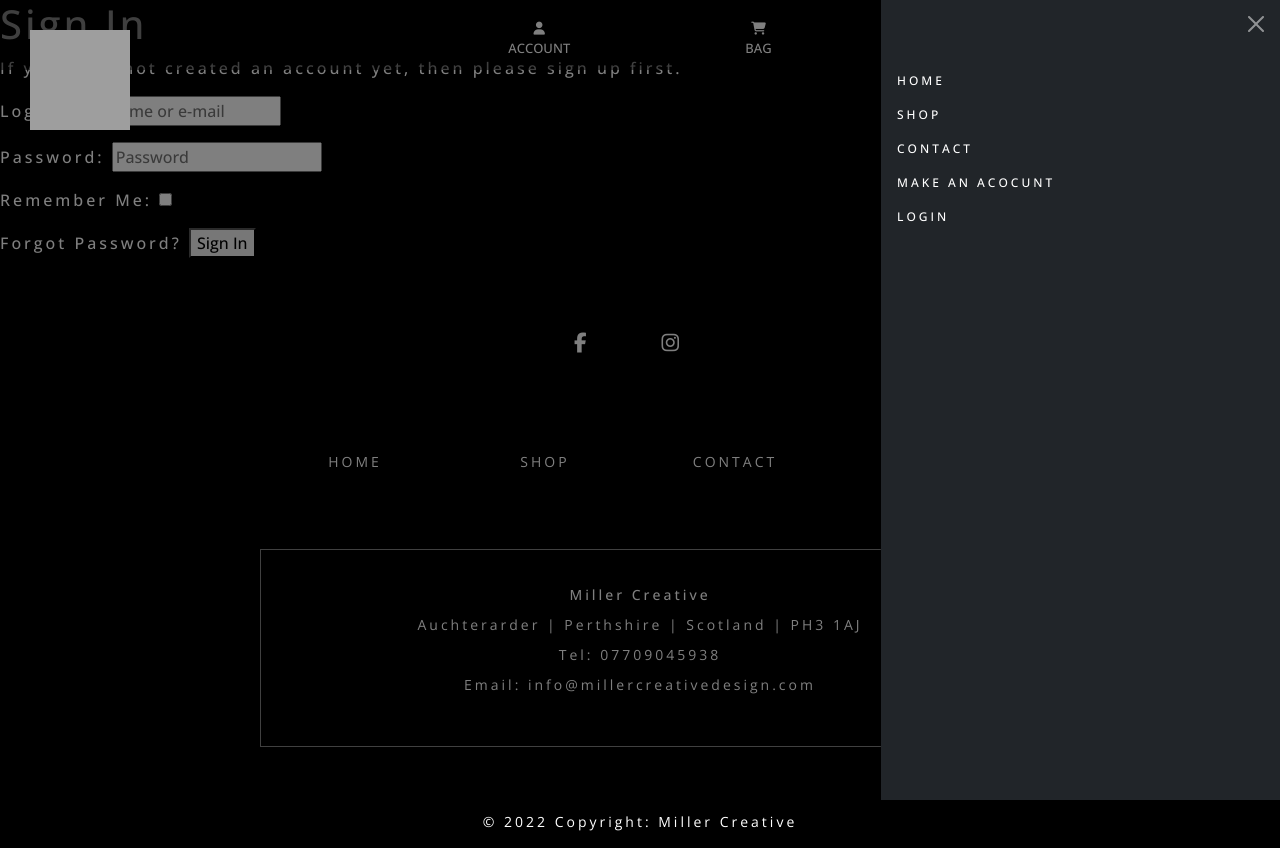
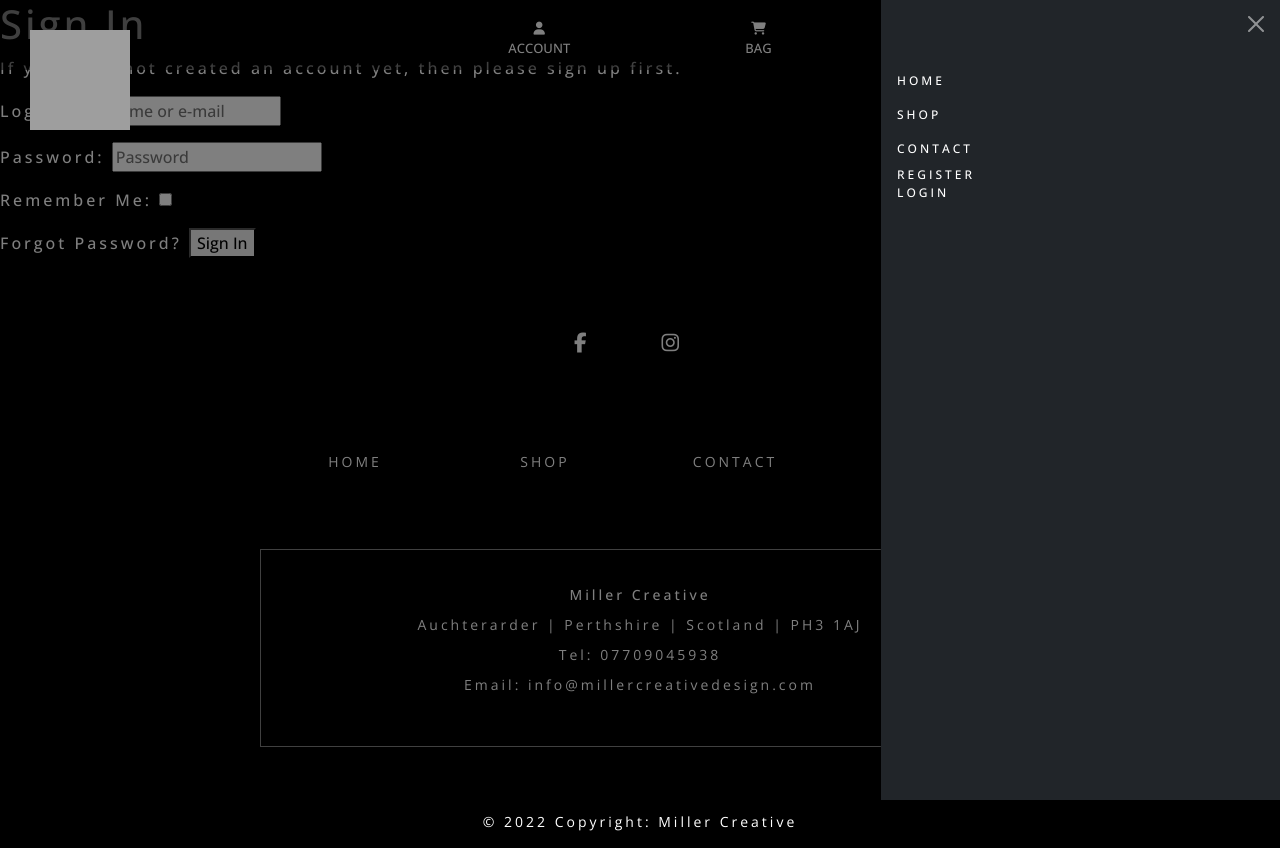
Before and after one commit to SteveMiller7/miller_creative, a Django app: page /accounts/login/ in a window 1280 px wide, after a click that opens the changed part. Run offline with Django 3.2, Linux system fonts and the light colour scheme; some libraries are stand-ins or nearby versions; grey boxes are pictures that could not be loaded.

Commit message:
Updated nav links in off canvas

```diff
--- a/templates/base.html
+++ b/templates/base.html
@@ -139,17 +139,17 @@
               <a class="nav-link active nav-text" aria-current="page" href="#">SHOP</a>
             </li>
             <li class="nav-item">
-              <a class="nav-link active nav-text" aria-current="page" href="#">MY ACCOUNT</a>
+              <a href="" class="dropdown-item nav-text">MY ACCOUNT</a>
             </li>
             <li class="nav-item">
-              <a class="nav-link nav-text" href="#">LOGOUT</a>
+              <a href="{% url 'account_logout' %}" class="dropdown-item nav-text">LOGOUT</a>
             </li>
             {% else %}
             <li class="nav-item">
-              <a class="nav-link nav-text" href="#">MAKE AN ACOCUNT</a>
+              <a href="{% url 'account_signup' %}" class="dropdown-item nav-text">REGISTER</a>
             </li>
             <li class="nav-item">
-              <a class="nav-link nav-text" href="#">LOGIN</a>
+              <a href="{% url 'account_login' %}" class="dropdown-item nav-text">LOGIN</a>
             </li>
             {% endif %}
           </ul>
```
